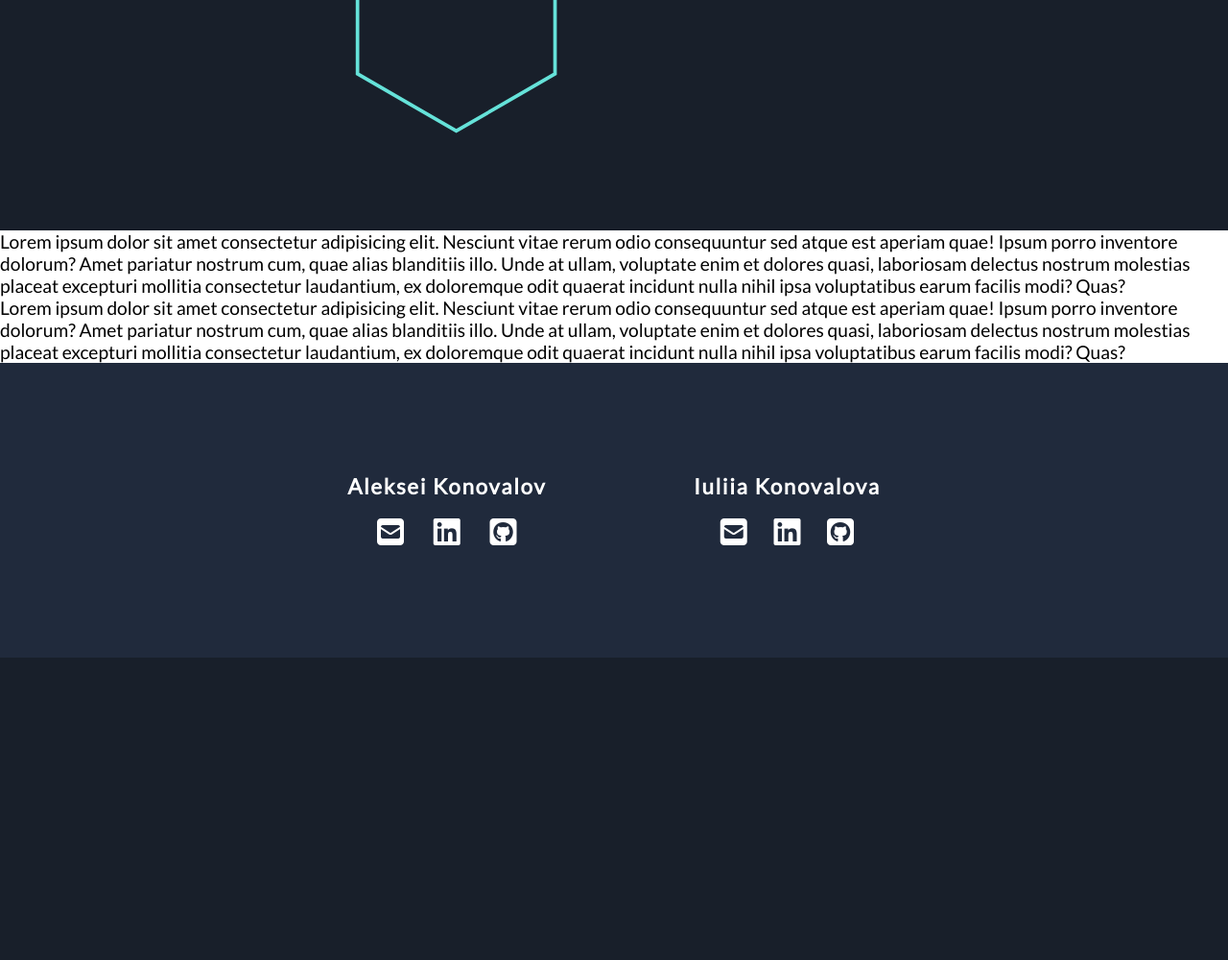
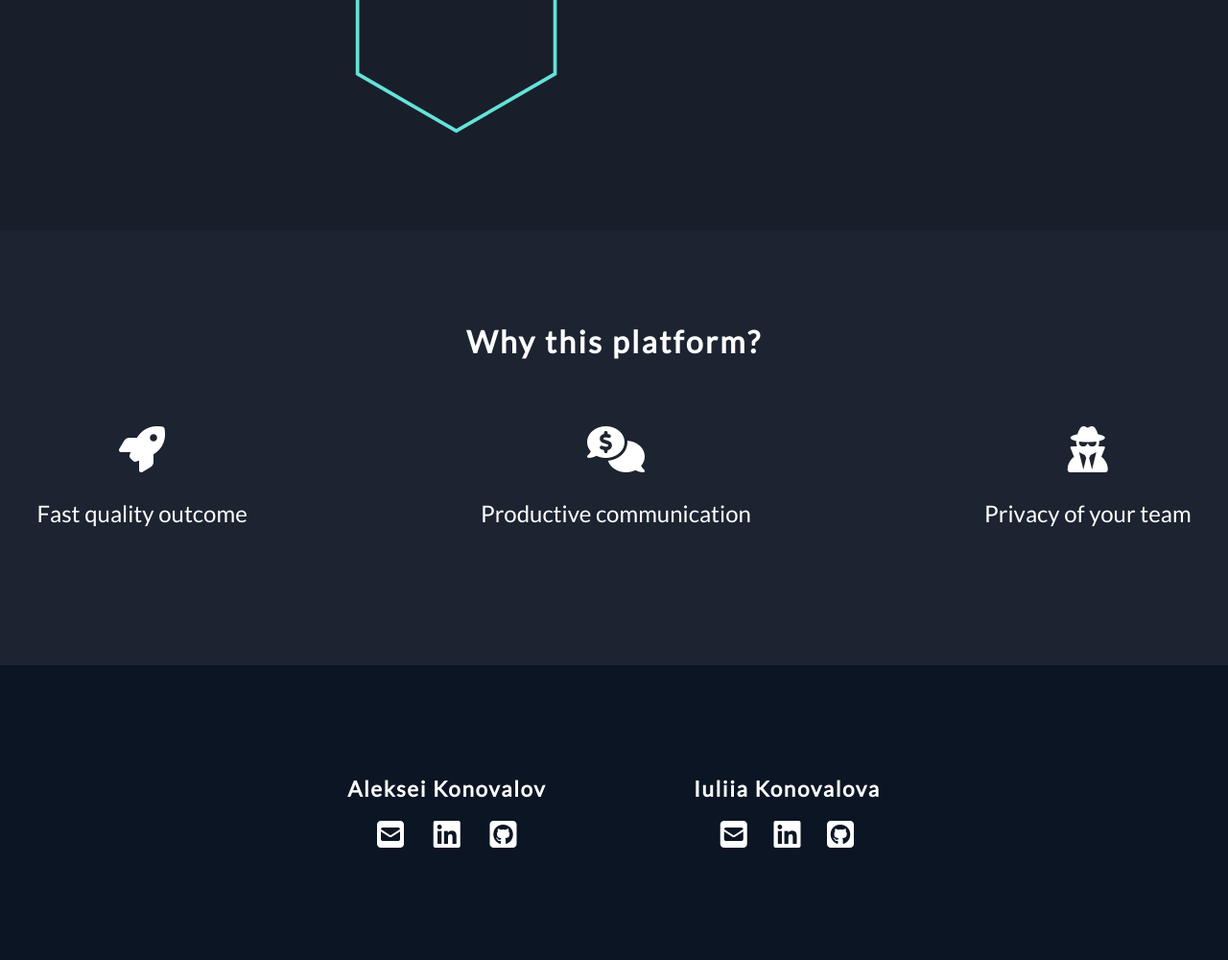
Before and after one commit to IuliiaKonovalova/issue_tracker, a Django app: page / in a window 1280 px wide. Shown: the part 906-1906 px from the top of the page at 96% size. Before the commit the page ends 1591 px from the top, so only its background shows below. Run offline with Django 3.2, Linux system fonts and the light colour scheme; some libraries are stand-ins or nearby versions.

Commit message:
Add benefits section to home page

```diff
--- a/home/templates/home/index.html
+++ b/home/templates/home/index.html
@@ -15,16 +15,29 @@
     </div>
   </div>
 </div>
-<section>
-  <div>Lorem ipsum dolor sit amet consectetur adipisicing elit. Nesciunt vitae rerum odio consequuntur sed atque est
-    aperiam quae! Ipsum porro inventore dolorum? Amet pariatur nostrum cum, quae alias blanditiis illo.
-    Unde at ullam, voluptate enim et dolores quasi, laboriosam delectus nostrum molestias placeat excepturi mollitia
-    consectetur laudantium, ex doloremque odit quaerat incidunt nulla nihil ipsa voluptatibus earum facilis modi? Quas?
-  </div>
-  <div>Lorem ipsum dolor sit amet consectetur adipisicing elit. Nesciunt vitae rerum odio consequuntur sed atque est
-    aperiam quae! Ipsum porro inventore dolorum? Amet pariatur nostrum cum, quae alias blanditiis illo.
-    Unde at ullam, voluptate enim et dolores quasi, laboriosam delectus nostrum molestias placeat excepturi mollitia
-    consectetur laudantium, ex doloremque odit quaerat incidunt nulla nihil ipsa voluptatibus earum facilis modi? Quas?
+<section class="benefits__container">
+  <div class="benefits__container--content">
+    <h2 class="benefits__title">Why this platform?</h2>
+    <div class="benefits">
+      <div class="benefit">
+        <div class="benefit__icon">
+          <i class="fas fa-rocket"></i>
+        </div>
+        <p class="benefit__content">Fast quality outcome</p>
+      </div>
+      <div class="benefit__con">
+        <div class="benefit__icon">
+          <i class="fas fa-comments-dollar"></i>
+        </div>
+        <p class="benefit__content">Productive communication</p>
+      </div>
+      <div class="benefit__con">
+        <div class="benefit__icon">
+          <i class="fas fa-user-secret"></i>
+        </div>
+        <p class="benefit__content">Privacy of your team</p>
+      </div>
+    </div>
   </div>
 </section>
 {% endblock %}
--- a/static/css/base.css
+++ b/static/css/base.css
@@ -11,6 +11,7 @@
   --clr-neutral--100: #ffffff;
   --clr-neutral--300: #ffffffb7;
   --clr-neutral--500: #afadad;
+  --clr-neutral--900: #34373d;
   --fs: 1.2rem;
   --ff-primary: 'Lato', sans-serif;
   --br: 0.5em;
@@ -234,11 +235,55 @@ body {
   background-color: var(--clr-accent--700);
 }
 
+.benefits__container {
+  width: 100%;
+  background-color: var(--clr-primary--300);
+  color: var(--clr-neutral--100);
+}
+
+.benefits__container--content {
+  max-width: 100rem;
+  margin: 5em auto;
+  display: flex;
+  flex-direction: column;
+  justify-content: center;
+  align-items: center;
+  padding: 0 2em;
+}
+
+.benefits__title {
+  font-size: 2rem;
+  letter-spacing: 0.15rem;
+  padding-bottom: 2em;
+}
+
+.benefits {
+  width: 100%;
+  display: flex;
+  justify-content: space-between;
+  text-align: center;
+}
+
+.benefit {
+  display: flex;
+  flex-direction: column;
+}
+
+.benefit__icon {
+  font-size: 3rem;
+  padding-bottom: 0.5em;
+}
+
+.benefit__content {
+  font-size: 1.5rem;
+  padding-bottom: 2em;
+}
+
 /* ----- Footer ----- */
 
 .footer {
   width: 100%;
-  background-color: var(--clr-primary--100);
+  background-color: var(--clr-primary--900);
 }
 
 .footer__content {
```
